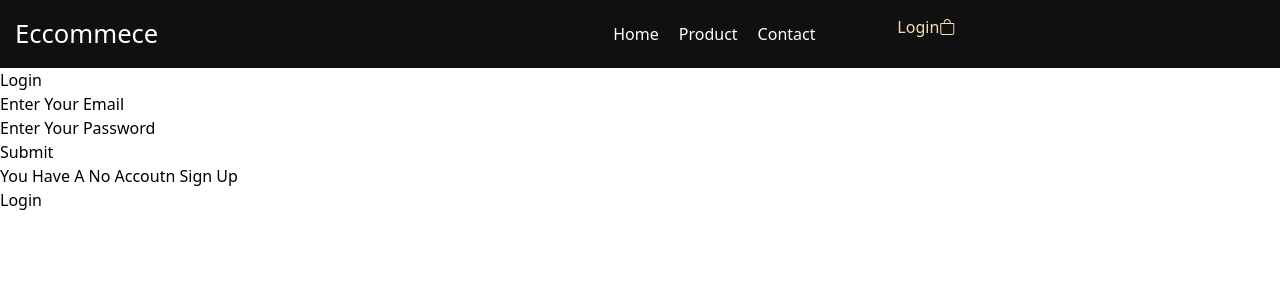
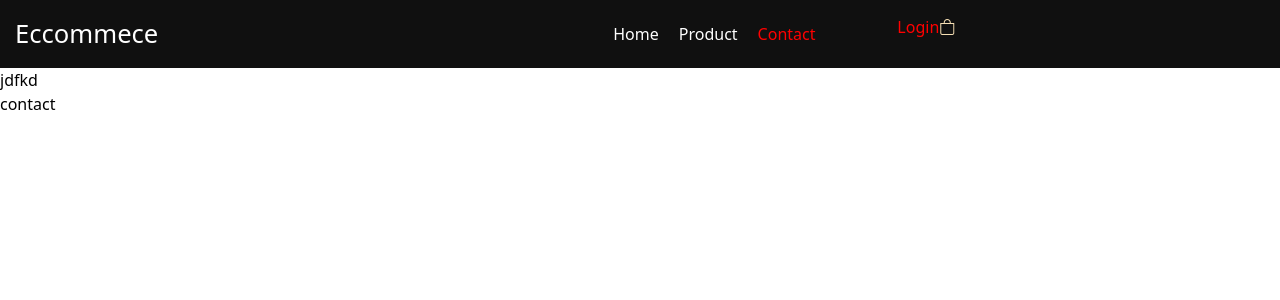
Before and after one commit to therefat/e-commerce-frontend, a React (Vite) app: page /contact in a window 1280 px wide. Before the commit this address led to /login. Shown: the top 300 px of the page. Built offline with nearby package versions, Linux system fonts and the light colour scheme.

Commit message:
proudct page create done

```diff
--- a/src/App.jsx
+++ b/src/App.jsx
@@ -13,6 +13,7 @@ import Dashboard from './pages/Dashboard'
 import Profile from './pages/Profile'
 import Products from './component/Products'
 import AddProduct from './component/AddProduct'
+import ProductInfo from './pages/ProductInfo'
 
 function App() {
   const [count, setCount] = useState(0)
@@ -27,7 +28,7 @@ function App() {
 
     <Route exact path='/' element={<Home/>}></Route>
     <Route exact path='/login' element={<Login/>}></Route>
-   <Route exact path='product' element={<Product></Product>}></Route>
+   <Route exact path='/product' element={<Product></Product>}></Route>
     <Route path='/*' element={<PrivetOulet></PrivetOulet>}>
       {/* <Route path='product' element={<Product/>} /> */}
       <Route path='dashboard' element={<Dashboard/>}/>
@@ -35,6 +36,7 @@ function App() {
       <Route path='products' element={<Products></Products>}></Route>
       <Route path='addproduct' element={<AddProduct></AddProduct>}></Route>
     </Route>
+    <Route path='/:name' element={<ProductInfo/>}></Route>
     <Route path='/signup' element={<SignUp></SignUp>}></Route>
     {/* <Route path='/dashboard' element={<Dashboard></Dashboard>}></Route> */}
 
--- a/src/pages/Product.jsx
+++ b/src/pages/Product.jsx
@@ -1,10 +1,30 @@
-import React from 'react'
+import React, { useEffect, useState } from 'react'
 import Layout from '../layout/Layout'
+import axios from 'axios'
+import ProductDetail from './ProductDetail'
 
 function Product() {
+  const  [products,setProduct] = useState([])
+  useEffect(() => {
+    axios.get('http://localhost:8080/items/')
+    .then((response) => {
+      setProduct(response.data)
+    })
+    .catch((err) => {
+      console.log(err)
+    })
+  },[])
+  console.log(products)
   return (
     <Layout>
-        <div>Product</div>
+        <div className='container   m-auto'>
+          <h1 className='text-3xl mt-3 text-center'>Products</h1>
+          <div className="product-detail">
+            {
+              products.map((item) => <ProductDetail item={item}/>)
+            }
+          </div>
+        </div>
     </Layout>
   )
 }
--- /dev/null
+++ b/src/pages/ProductDetail.jsx
@@ -0,0 +1,20 @@
+import React from 'react'
+import { Link } from 'react-router-dom'
+import Layout from '../layout/Layout'
+
+function ProductDetail({item}) {
+
+  return (
+
+      <Link to={"/" + item.name}>
+        <div className='productCard'>
+        <img src={item.image} alt="" />
+        <h1>{item.name}</h1>
+        <h1>Price {item.price}</h1>
+    </div>
+    </Link>
+
+  )
+}
+
+export default ProductDetail
--- /dev/null
+++ b/src/pages/ProductInfo.jsx
@@ -0,0 +1,18 @@
+import React from 'react'
+import { useParams } from 'react-router-dom'
+import Layout from '../layout/Layout'
+
+function ProductInfo() {
+    const parass = useParams()
+    console.log(parass)
+  return (
+    <Layout>
+      <div>
+        <h1>jdfkd</h1>
+        <h1>{parass.name}</h1>
+    </div>
+    </Layout>
+  )
+}
+
+export default ProductInfo
```
